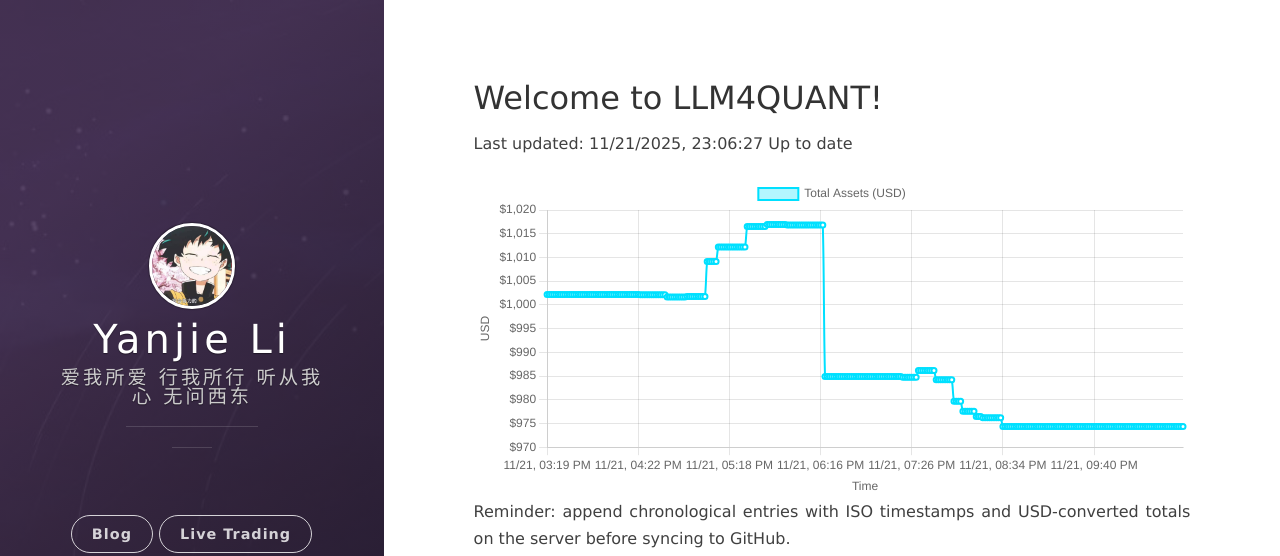
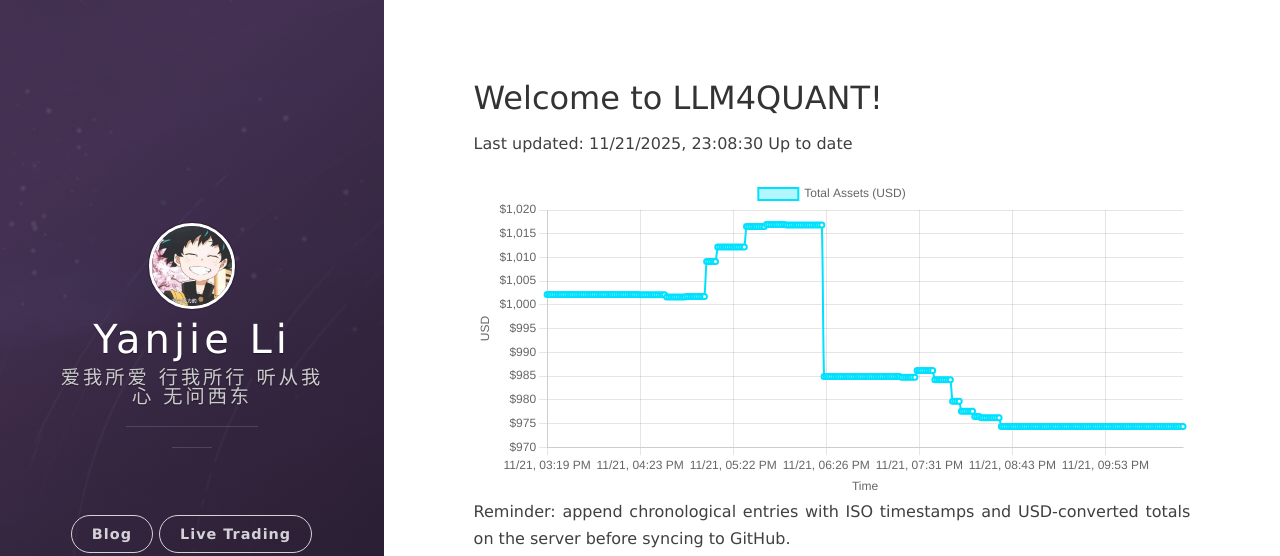
Before and after one commit to leeyegy/leeyegy.github.io, a Jekyll site: the page built from live-trading.html, in a window 1280 px wide. Shown: the top 556 px of the page. Built offline with Jekyll 4.4.1, drawn with Linux system fonts in a browser that asks for light colours; nearby versions of some CDN libraries.

Commit message:
AccountMonitor: update balance history 2025-11-22T07:08:30+08:00

```diff
--- a/assets/data/binance/balance-history.json
+++ b/assets/data/binance/balance-history.json
@@ -1,5 +1,5 @@
 {
-  "generatedAt": "2025-11-22T07:06:27+08:00",
+  "generatedAt": "2025-11-22T07:08:30+08:00",
   "asset": "total_usd_value",
   "history": [
     {
@@ -1149,6 +1149,10 @@
     {
       "timestamp": "2025-11-22T07:06:27+08:00",
       "totalUsd": 974.36593718
+    },
+    {
+      "timestamp": "2025-11-22T07:08:30+08:00",
+      "totalUsd": 974.36593718
     }
   ]
 }
```
